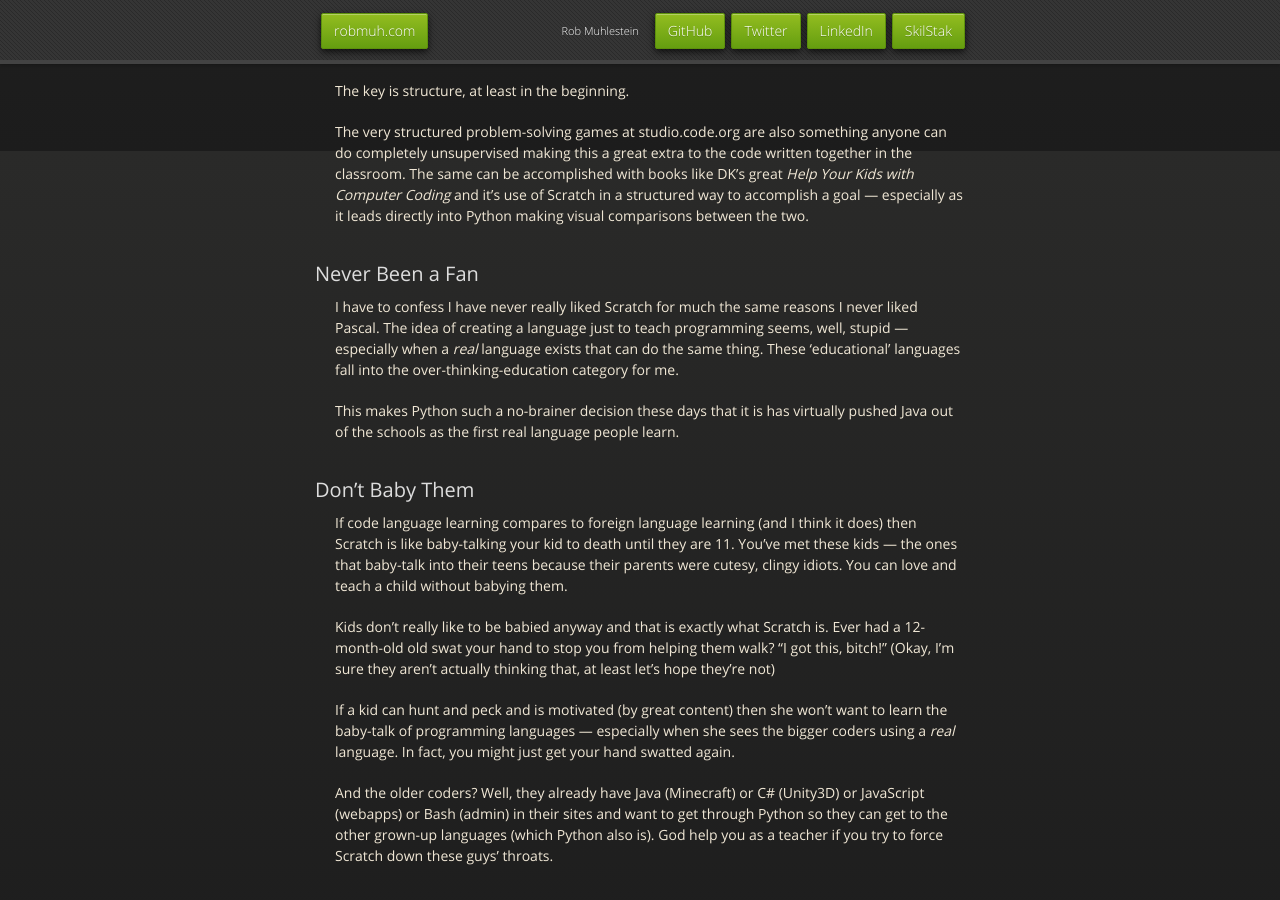
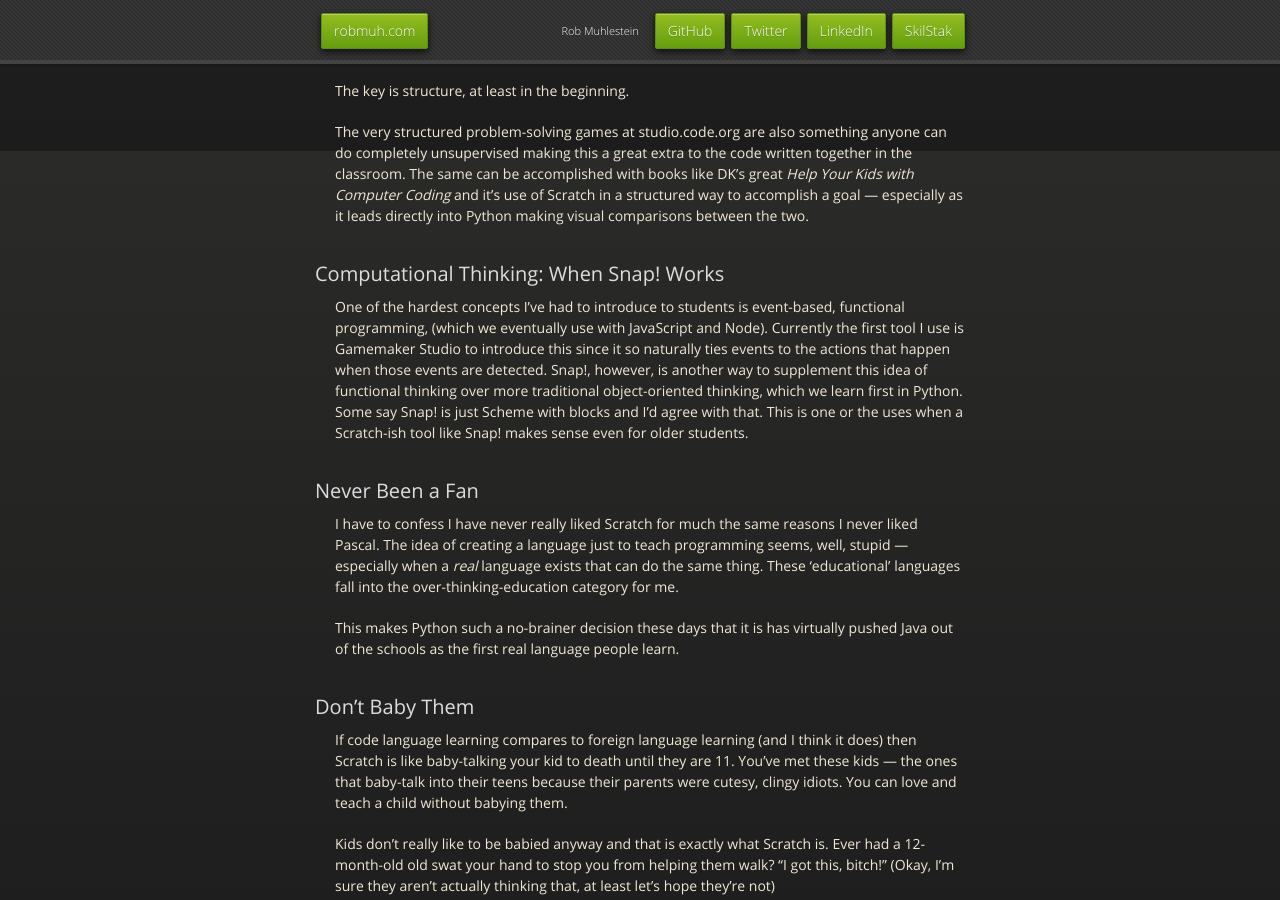
Before and after one commit to robmuh/robmuh.github.com, a Jekyll site: the page built from _posts/2014-08-17-scratch-misses-itch.markdown, in a window 1280 px wide and 900 px high, scrolled down 749 px. Built offline with Jekyll 4.4.1, drawn with Linux system fonts in a browser that asks for light colours; nearby versions of some CDN libraries; comment, search, counter and statistics services are not loaded.

Commit message:
snap added

```diff
--- a/_posts/2014-08-17-scratch-misses-itch.markdown
+++ b/_posts/2014-08-17-scratch-misses-itch.markdown
@@ -48,6 +48,19 @@ accomplished with books like DK's great *Help Your Kids with Computer
 Coding* and it's use of Scratch in a structured way to accomplish
 a goal &mdash; especially as it leads directly into Python making
 visual comparisons between the two.
+
+### Computational Thinking: When Snap! Works
+
+One of the hardest concepts I've had to introduce to students is
+event-based, functional programming, (which we eventually use with
+JavaScript and Node). Currently the first tool I use is Gamemaker
+Studio to introduce this since it so naturally ties events to the
+actions that happen when those events are detected. Snap!, however,
+is another way to supplement this idea of functional thinking over
+more traditional object-oriented thinking, which we learn first in Python.
+Some say Snap! is just Scheme with blocks and I'd agree with that.
+This is one or the uses when a Scratch-ish tool like Snap! makes sense
+even for older students.
 
 ### Never Been a Fan
 
```
